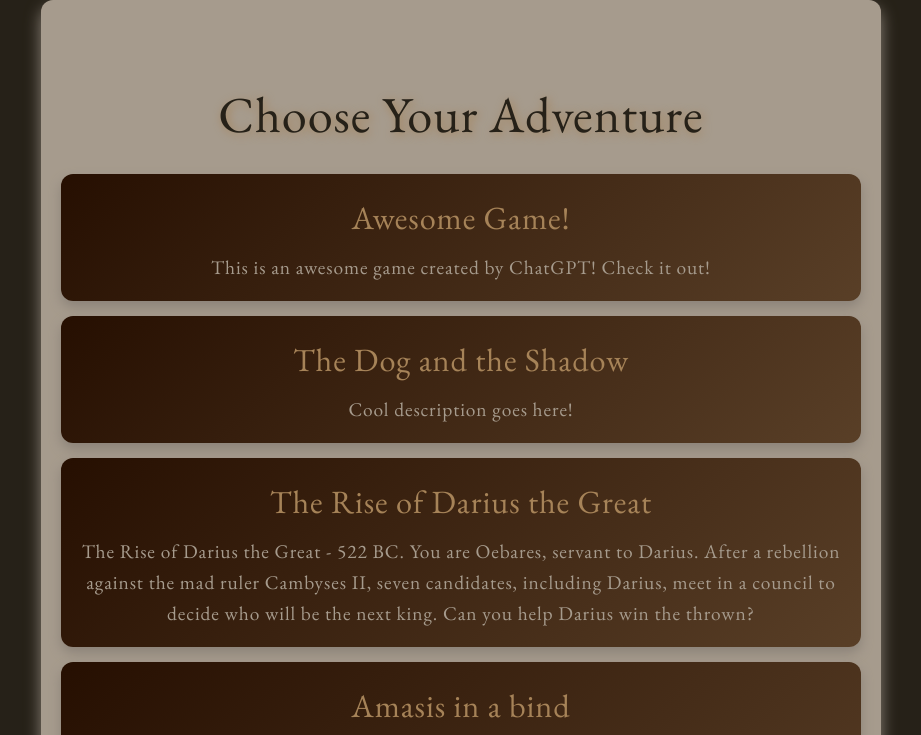
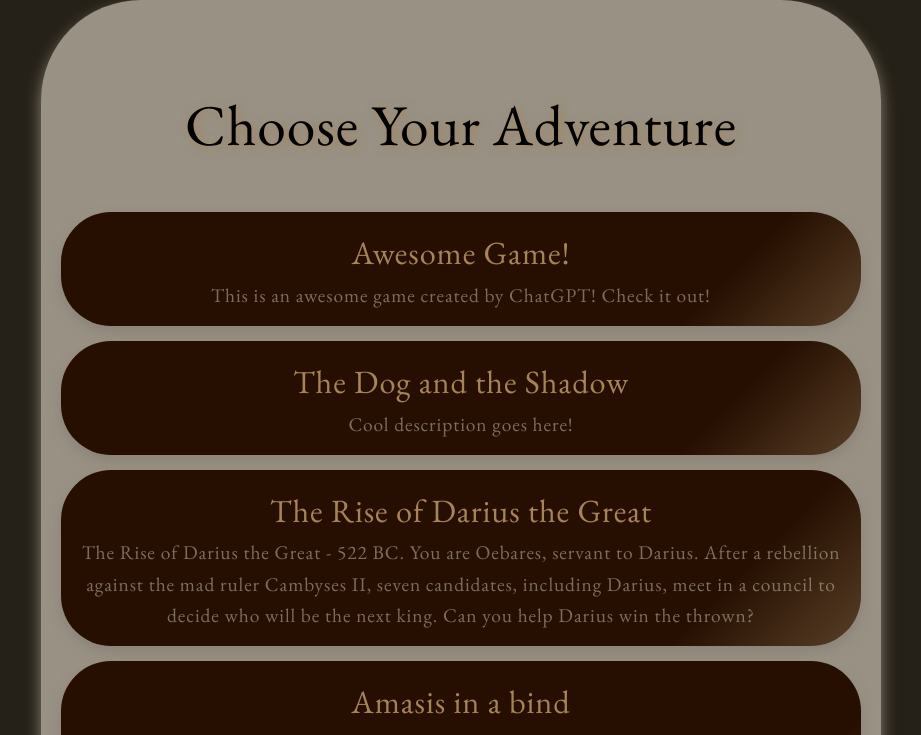
Before and after one commit to Chewon-bot/mega_hack, a React (Vite) app: page / in a window 1280 px wide. Shown: the top 735 px of the page, without its empty margins (179-1100 px from the left). Built offline with nearby package versions, Linux system fonts and the light colour scheme; a web font is replaced by a local one.

Commit message:
changed colors, paddings, margins, and shape of buttons in home.css(main),

```diff
--- a/src/pages/Home.css
+++ b/src/pages/Home.css
@@ -29,10 +29,11 @@ body {
   font-size: 18px;
   letter-spacing: 0.07em;
   line-height: 1.6;
-  background-color: #f8f8f8;
+  background-color: #A69B8D;
+  /* #f8f8f8; */
   /* smooth background for readability */
   padding: 10px;
-  border-radius: 5px;
+  border-radius: 50px;
 }
 
 
@@ -43,21 +44,27 @@ body {
   margin: auto;
   padding: 40px 20px;
   text-align: center;
-  background: #A69B8D;
+  background: #bfb7a8c0;
+  /* #bfb7a8b2; */
+  /* #BFB7A8; */
   /* rgba(0, 0, 0, 0.85); */
-  border-radius: 12px;
+  border-radius: 100px;
+  /* 12px; */
   box-shadow: 0 8px 16px #8C8379;
   /* rgba(0, 0, 0, 0.3); */
 }
 
 .home-title {
-  font-size: 2.8em;
+  font-size: 3.2em;
+  /* 2.8em; */
   margin-bottom: 20px;
-  font-weight: bold;
-  /* color: white; */
-  color: #262118;
+  font-weight: bolder
+    /* bold; */
+    /* color: white; */
+    color: #262118;
   /* #eae4e9; */
   text-shadow: 2px 2px 10px #A68358;
+  /* #A68358; */
   /* rgba(255, 204, 0, 0.7); */
 }
 
@@ -67,33 +74,42 @@ body {
 
 .game-list {
   list-style: none;
-  padding: 0;
+  padding: 6px 0;
 }
 
 .game-list li {
   margin: 15px 0;
+  /* margin: 0; */
 }
 
 .game-link {
   display: block;
-  padding: 18px;
-  background: linear-gradient(135deg, #260f01, #593F27);
+  padding: 15px;
+  /* 18px; */
+  background: linear-gradient(135deg, #260f01 80%, #593F27);
   /* linear-gradient(135deg, #1a1a1a, #333); */
-  color: #A69B8D;
+  color: #BFB7A8;
+  /* #A69B8D; */
   /* white; */
-  border-radius: 12px;
+  border-radius: 50px;
+  /* 12px; */
   text-decoration: none;
   font-size: 1.2em;
   font-weight: bold;
   box-shadow: 0 6px 12px #8C8379;
   /* rgba(0, 0, 0, 0.3); */
   transition: 0.3s ease-in-out;
+  /* 0.3s ease-in-out; */
 }
 
 .game-link:hover {
-  background: linear-gradient(135deg, #222, #444);
+  background: linear-gradient(135deg, #262118 75%, #A69B8D);
+  /* #222, #444); */
   transform: scale(1.05);
-  box-shadow: 0 10px 20px rgba(0, 0, 0, 0.5);
+  box-shadow: 0 10px 20px #8C8379;
+  /* rgba(0, 0, 0, 0.5); */
+  color: #BFB7A8;
+  /* not sure if the color: is working */
 }
 
 .game-link h2 {
@@ -103,8 +119,12 @@ body {
 }
 
 .game-link p {
-  margin: 8px 0 0;
+  margin: 1px 0 0;
+  /* 8px 0 0; */
   font-size: 0.9em;
-  color: #A69B8D;
+  color: #bfb7a88f;
+  /* #bfb7a8b9; */
+  /* #bfb7a88f; */
+  /* #A69B8D; */
   /* #ddd; */
 }
```
